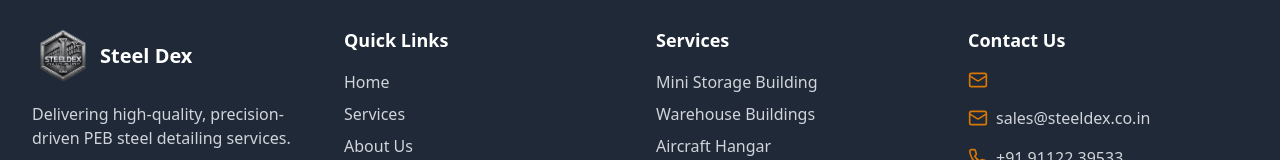
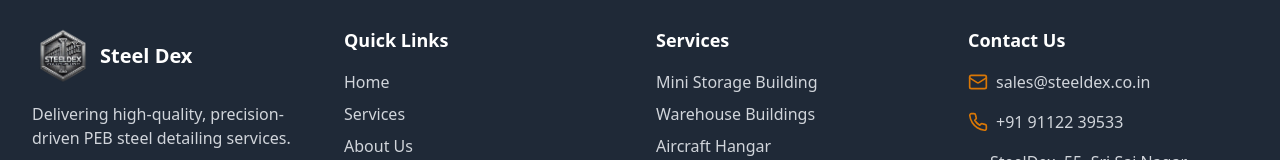
Before and after one commit to ADARSHKOTAWAR/Steel_Dex, a React (Vite) app: page /gallery in a window 1280 px wide. Shown: the part 2126-2286 px from the top of the page. Built offline with nearby package versions, Linux system fonts and the light colour scheme.

Commit message:
info-main-icon

```diff
--- a/src/components/Footer.tsx
+++ b/src/components/Footer.tsx
@@ -62,10 +62,10 @@ const Footer = () => {
           <div>
             <h3 className="text-lg font-semibold mb-4">Contact Us</h3>
             <div className="space-y-4">
-              <div className="flex items-center">
+              {/* <div className="flex items-center">
                 <Mail className="h-5 w-5 text-secondary mr-2" />
-                {/* <span className="text-gray-300">info@steeldex.co.in</span> */}
-              </div>
+                <span className="text-gray-300">info@steeldex.co.in</span>
+              </div> */}
               <div className="flex items-center">
                 <Mail className="h-5 w-5 text-secondary mr-2" />
                 <span className="text-gray-300">sales@steeldex.co.in</span>
```
